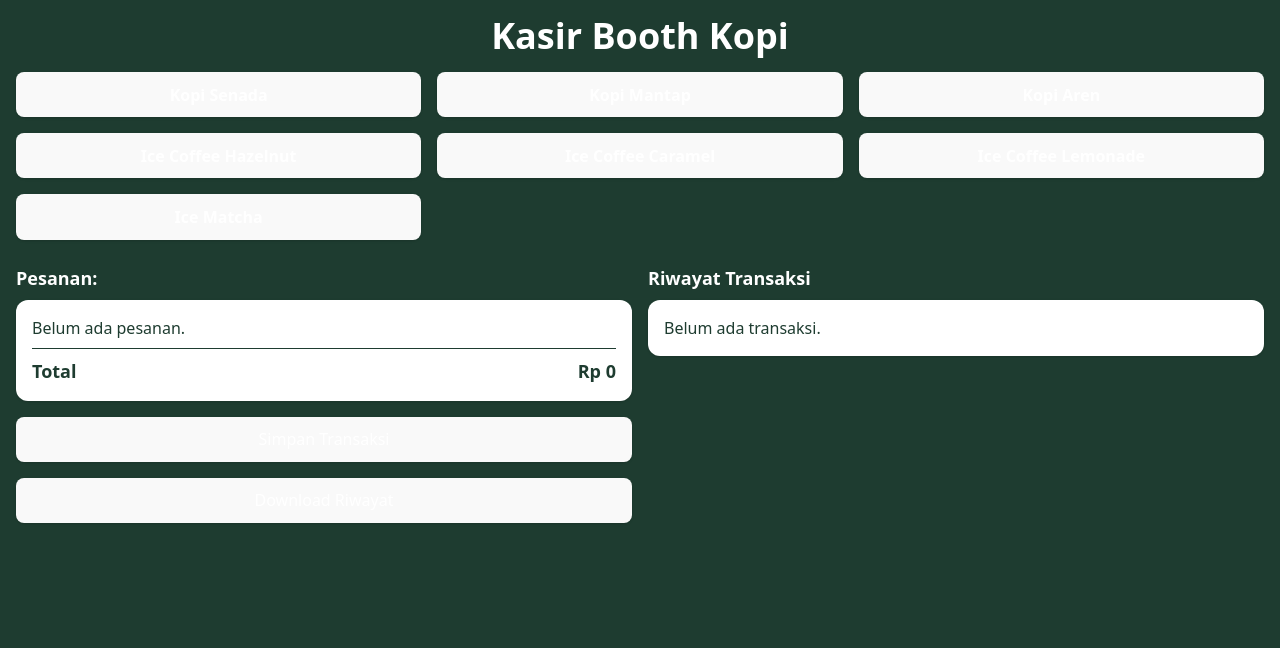
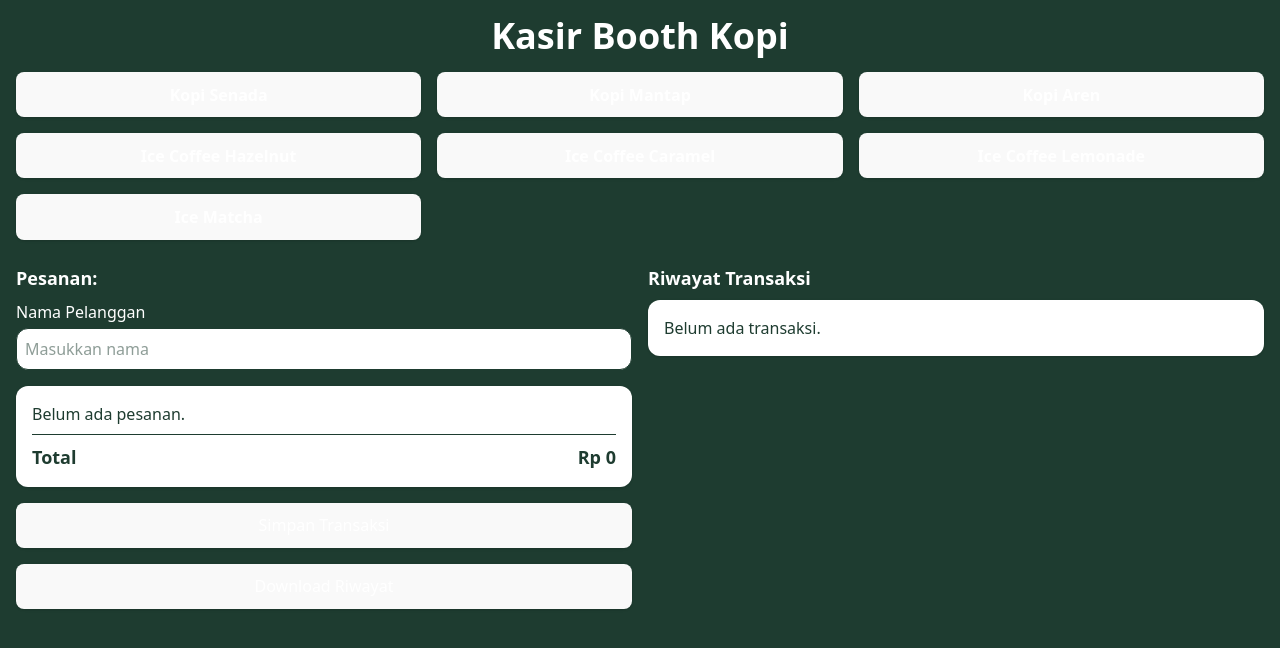
Before and after one commit to mfauzanamzar/kasir-pos-simple, a React (Vite) app: page / in a window 1280 px wide. Shown: the top 648 px of the page. Built offline with nearby package versions, Linux system fonts and the light colour scheme.

Commit message:
feat: add customer name input and update transaction details

```diff
--- a/src/App.tsx
+++ b/src/App.tsx
@@ -18,6 +18,7 @@ interface Transaction {
   items: OrderItem[];
   total: number;
   time: string;
+  nama: string;
 }
 
 const menuItems: MenuItem[] = [
@@ -33,6 +34,7 @@ const menuItems: MenuItem[] = [
 export default function KasirApp() {
   const [deferredPrompt, setDeferredPrompt] = useState<Event | null>(null);
   const [showInstallPrompt, setShowInstallPrompt] = useState(false);
+  const [nama, setNama] = useState('');
 
   useEffect(() => {
     const handler = (e: Event) => {
@@ -108,9 +110,11 @@ export default function KasirApp() {
       items: orders,
       total: getTotal(),
       time: new Date().toLocaleString(),
+      nama: nama,
     };
     saveTransactions(newTx);
     setOrders([]);
+    setNama('');
     alert('Transaksi Disimpan!');
   };
 
@@ -140,6 +144,7 @@ export default function KasirApp() {
 
     const detailSheet = todayTransactions.map(tx => ({
       'Waktu': tx.time,
+      'Nama': tx.nama ? tx.nama : 'Pelanggan',
       'Item': tx.items.map(i => `${i.name} x ${i.qty}`).join(', '),
       'Total': tx.total
     }));
@@ -242,6 +247,16 @@ export default function KasirApp() {
 
         <div className="lg:w-1/2">
           <h2 className="text-lg font-semibold mb-2">Pesanan:</h2>
+          <div className="mb-4">
+            <label className="block mb-1 font-medium">Nama Pelanggan</label>
+            <input
+              type="text"
+              value={nama}
+              onChange={(e) => setNama(e.target.value)}
+              placeholder="Masukkan nama"
+              className="w-full p-2 rounded-xl border bg-white text-[#1E3C30]"
+            />
+          </div>
           <div className="bg-white text-[#1E3C30] p-4 rounded-xl shadow mb-4">
             {orders.length === 0 && <p>Belum ada pesanan.</p>}
             {orders.map((item) => (
@@ -292,8 +307,8 @@ export default function KasirApp() {
           <div className="bg-white text-[#1E3C30] p-4 rounded-xl shadow">
             {transactions.length === 0 && <p>Belum ada transaksi.</p>}
             {[...transactions].sort((a, b) => b.id - a.id).map((tx) => (
-              <div key={tx.id} className="mb-4 border-b pb-2">
-                <div className="text-sm text-gray-500">{tx.time}</div>
+            <div key={tx.id} className="mb-4 border-b pb-2">
+              <div className="text-sm text-gray-500">{tx.time} - <strong>{tx.nama ? tx.nama : 'Pelanggan'}</strong></div>
                 {tx.items.map((i) => (
                   <div key={i.id} className="text-sm">{i.name} x {i.qty}</div>
                 ))}
```
